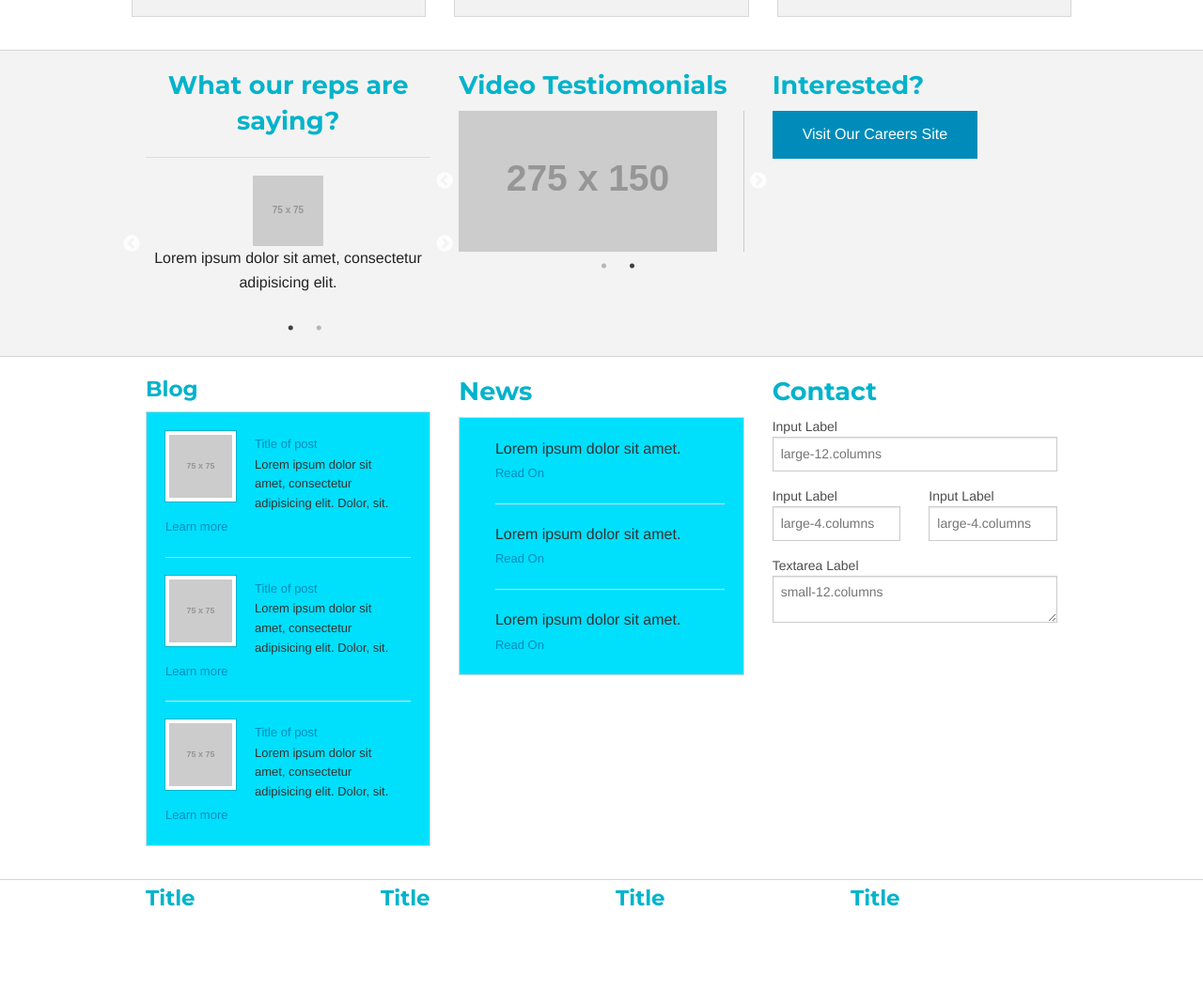
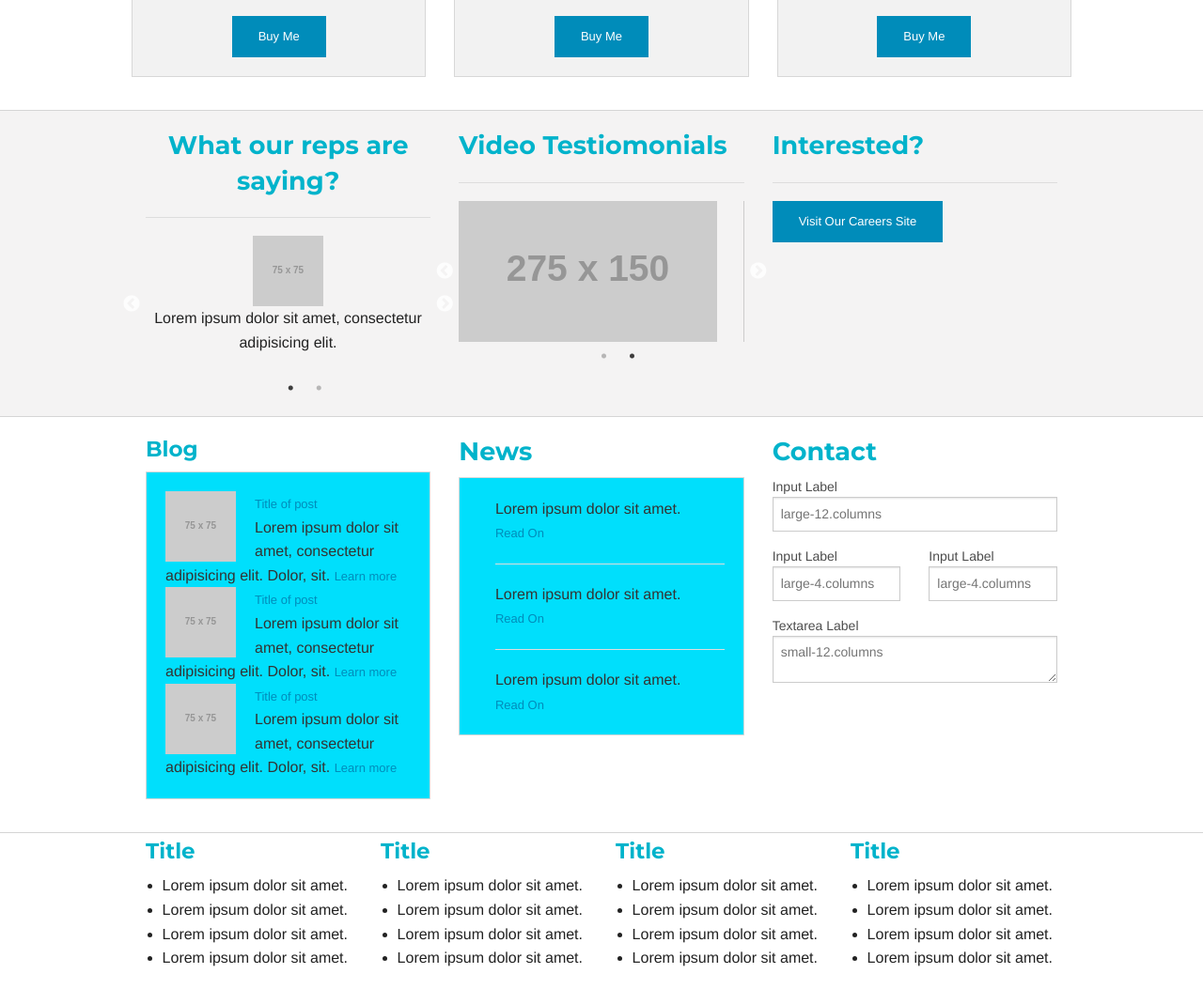
Before and after one commit to xavierharrell/eliot-office, a website: page index.html in a window 1280 px wide. Shown: the part 1277-2330 px from the top of the page at 94% size. Before the commit the page ends 2257 px from the top, so only its background shows below. Drawn offline with Linux system fonts and the light colour scheme; placeholder pictures from the web are drawn by us.

Commit message:
Fixed the bug with the blog-roll. Now each stack correctly.

```diff
--- a/index.html
+++ b/index.html
@@ -127,27 +127,30 @@
         <div class="row">
           <div class="row">
             <div class="small-4 medium-4 large-4 columns">
-              <div class="panel">
+              <div class="panel text-center">
                 <img src="http://placehold.it/300x150" alt="">
                 <h3>Product Name</h3>
                 <hr>
                 <p>Lorem ipsum dolor sit amet, consectetur adipisicing elit. Inventore culpa reiciendis voluptatum consequuntur fugiat deleniti quaerat distinctio et nesciunt repudiandae.</p>
+                <a class="button small">Buy Me</a>
               </div>
             </div>
             <div class="small-4 medium-4 large-4 columns">
-              <div class="panel">
+              <div class="panel text-center">
                 <img src="http://placehold.it/300x150" alt="">
                 <h3>Product Name</h3>
                 <hr>
                 <p>Lorem ipsum dolor sit amet, consectetur adipisicing elit. Inventore culpa reiciendis voluptatum consequuntur fugiat deleniti quaerat distinctio et nesciunt repudiandae.</p>
+                <a class="button small">Buy Me</a>
               </div>
             </div>
             <div class="small-4 medium-4 large-4 columns">
-              <div class="panel">
+              <div class="panel text-center">
                 <img src="http://placehold.it/300x150" alt="">
                 <h3>Product Name</h3>
                 <hr>
                 <p>Lorem ipsum dolor sit amet, consectetur adipisicing elit. Inventore culpa reiciendis voluptatum consequuntur fugiat deleniti quaerat distinctio et nesciunt repudiandae.</p>
+                <a class="button small">Buy Me</a>
               </div>
             </div>
           </div>
@@ -173,6 +176,7 @@
           </div>
           <div class="small-4 medium-4 large-4 columns">
             <h3>Video Testiomonials</h3>
+            <hr>
             <div class="video-frame">
               <div><img src="http://placehold.it/275x150" alt=""></div>
               <div><img src="http://placehold.it/275x150" alt=""></div>
@@ -180,7 +184,8 @@
           </div>
           <div class="small-4 medium-4 large-4 columns">
             <h3>Interested?</h3>
-            <a href="#" class="button">Visit Our Careers Site</a>
+            <hr>
+            <a href="#" class="button small">Visit Our Careers Site</a>
           </div>
         </div>
       </section>
@@ -193,22 +198,28 @@
     <div class="panel blog-roll">
       <ul class="no-bullet">
         <li>
-                <img class="th" src="http://placehold.it/75x75" alt="">
+          <img src="http://placehold.it/75x75" alt="">
           <a href="">Title of post</a>
-                <p>Lorem ipsum dolor sit amet, consectetur adipisicing elit. Dolor, sit.</p>
+          <div class="meta-desc">
+            <span>Lorem ipsum dolor sit amet, consectetur adipisicing elit. Dolor, sit.</span>
             <a href="">Learn more</a>
+          </div>
         </li>
-              <hr>
-              <li><img class="th" src="http://placehold.it/75x75" alt="">
+        <li>
+          <img src="http://placehold.it/75x75" alt="">
           <a href="">Title of post</a>
-                <p>Lorem ipsum dolor sit amet, consectetur adipisicing elit. Dolor, sit.</p>
+          <div class="meta-desc">
+            <span>Lorem ipsum dolor sit amet, consectetur adipisicing elit. Dolor, sit.</span>
             <a href="">Learn more</a>
+          </div>
         </li>
-              <hr>
-              <li><img class="th" src="http://placehold.it/75x75" alt="">
+        <li>
+          <img src="http://placehold.it/75x75" alt="">
           <a href="">Title of post</a>
-                <p>Lorem ipsum dolor sit amet, consectetur adipisicing elit. Dolor, sit.</p>
+          <div class="meta-desc">
+            <span>Lorem ipsum dolor sit amet, consectetur adipisicing elit. Dolor, sit.</span>
             <a href="">Learn more</a>
+          </div>
         </li>
             </ul>
           </div>
@@ -276,15 +287,39 @@
         <div class="row">
           <div class="small-3 medium-3 large-3 columns">
             <h4>Title</h4>
+            <ul class="disc">
+              <li>Lorem ipsum dolor sit amet.</li>
+              <li>Lorem ipsum dolor sit amet.</li>
+              <li>Lorem ipsum dolor sit amet.</li>
+              <li>Lorem ipsum dolor sit amet.</li>
+            </ul>
           </div>
           <div class="small-3 medium-3 large-3 columns">
             <h4>Title</h4>
+             <ul class="disc">
+              <li>Lorem ipsum dolor sit amet.</li>
+              <li>Lorem ipsum dolor sit amet.</li>
+              <li>Lorem ipsum dolor sit amet.</li>
+              <li>Lorem ipsum dolor sit amet.</li>
+            </ul>
           </div>
           <div class="small-3 medium-3 large-3 columns">
             <h4>Title</h4>
+             <ul class="disc">
+              <li>Lorem ipsum dolor sit amet.</li>
+              <li>Lorem ipsum dolor sit amet.</li>
+              <li>Lorem ipsum dolor sit amet.</li>
+              <li>Lorem ipsum dolor sit amet.</li>
+            </ul>
           </div>
           <div class="small-3 medium-3 large-3 columns">
             <h4>Title</h4>
+             <ul class="disc">
+              <li>Lorem ipsum dolor sit amet.</li>
+              <li>Lorem ipsum dolor sit amet.</li>
+              <li>Lorem ipsum dolor sit amet.</li>
+              <li>Lorem ipsum dolor sit amet.</li>
+            </ul>
           </div>
         </div>
       </footer>
```
Lines whose indentation alone changed are shown as unchanged.
